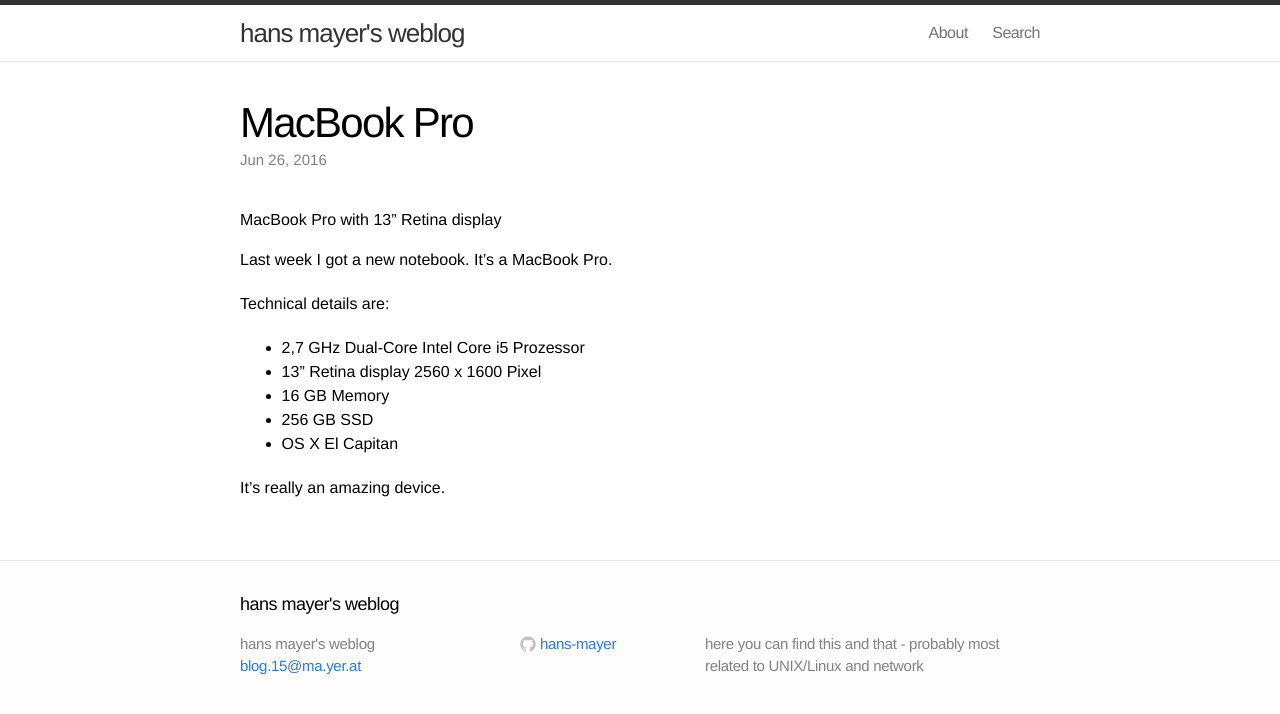
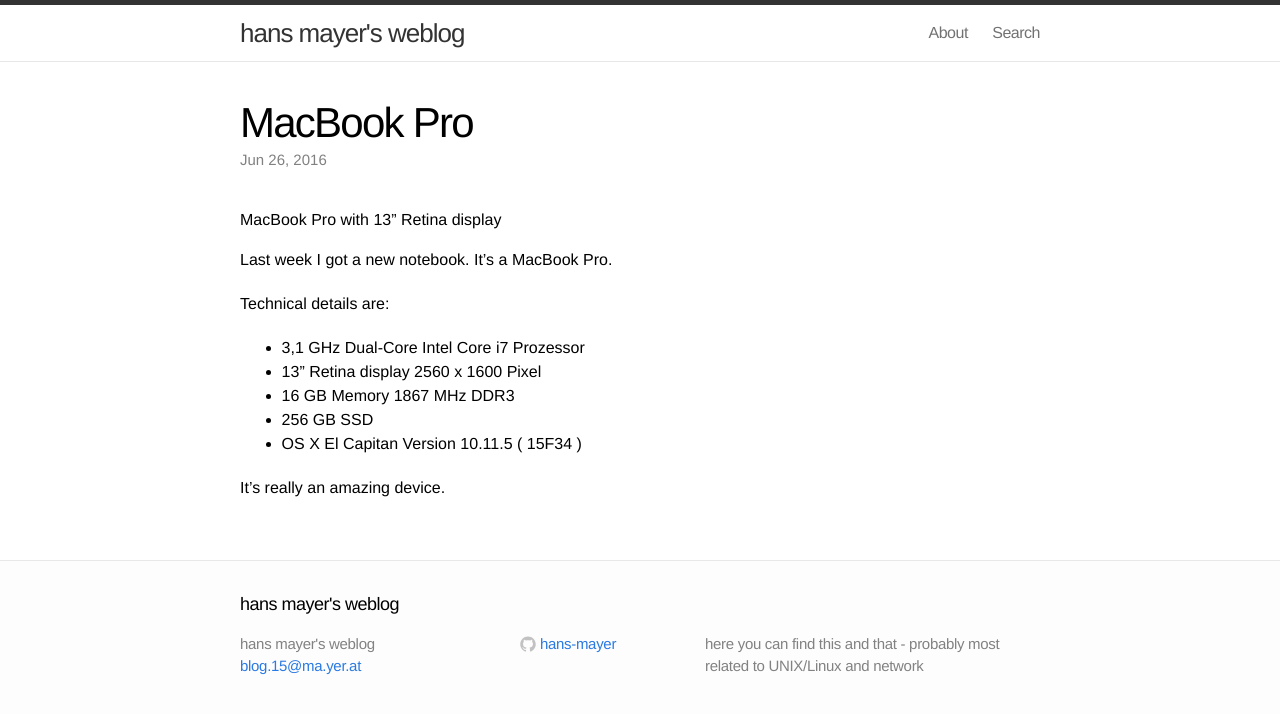
Before and after one commit to hans-mayer/blog, a Jekyll site: the page built from _posts/2016-06-26-MacBookPro.markdown, in a window 1280 px wide. Shown: the top 714 px of the page. Built offline with Jekyll 4.4.1, drawn with Linux system fonts in a browser that asks for light colours.

Commit message:
MacBookPro got 2016 06 22

```diff
--- a/_posts/2016-06-26-MacBookPro.markdown
+++ b/_posts/2016-06-26-MacBookPro.markdown
@@ -11,10 +11,10 @@
 
 Technical details are:
 
-* 2,7 GHz Dual-Core Intel Core i5 Prozessor
+* 3,1 GHz Dual-Core Intel Core i7 Prozessor
 * 13" Retina display 2560 x 1600 Pixel
-* 16 GB Memory
+* 16 GB Memory 1867 MHz DDR3
 * 256 GB SSD
-* OS X El Capitan
+* OS X El Capitan Version 10.11.5 ( 15F34 )
 
 It's really an amazing device.
```
